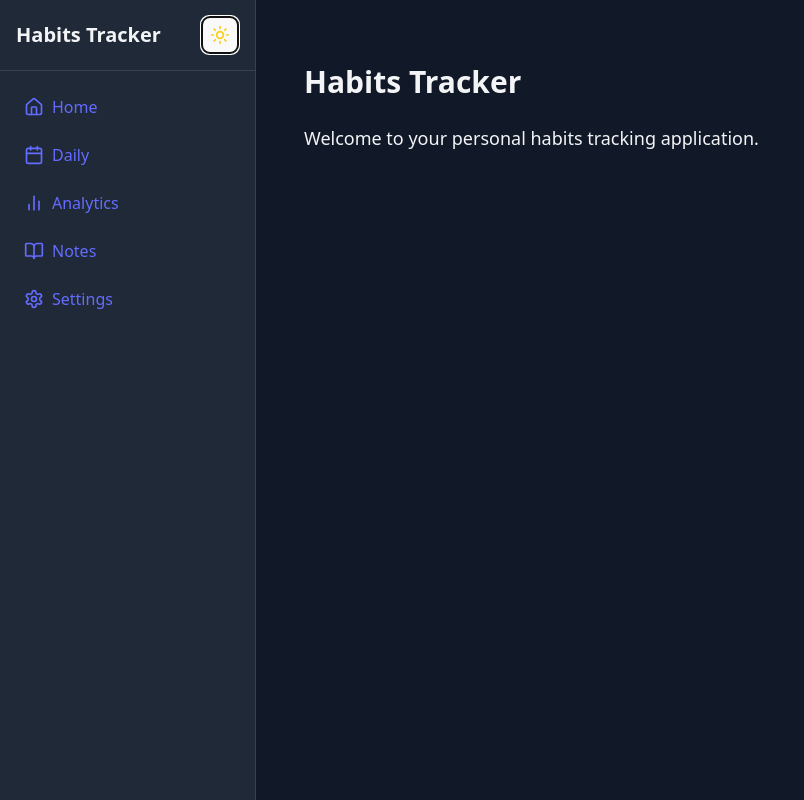
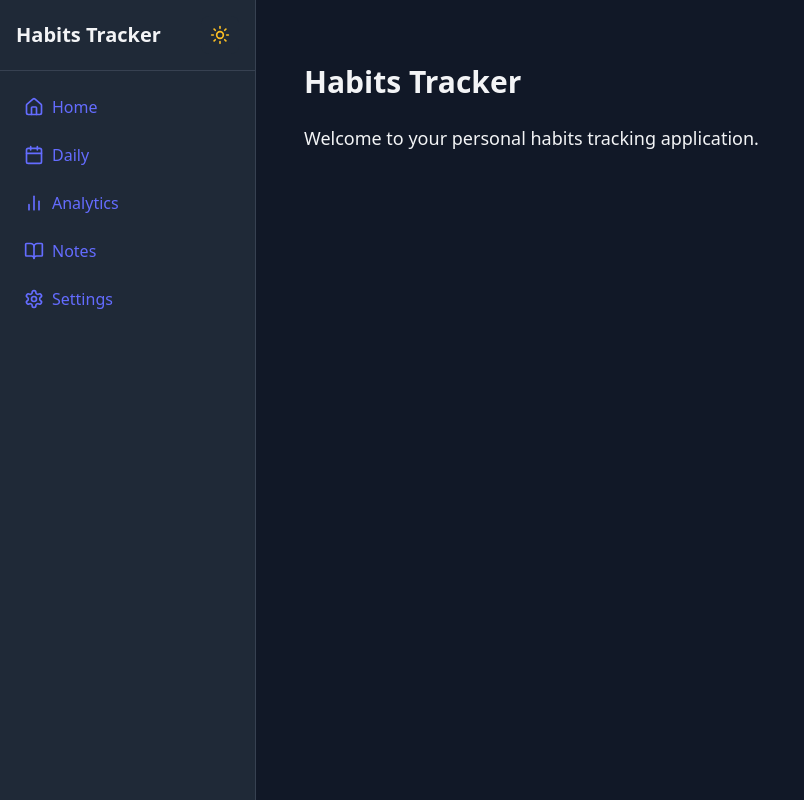
Before and after one commit to abdelrahman-ahmed-nassar/habits-tracker, a React (Vite) app in the folder frontend/: page / in a window 1280 px wide. Both pictures are taken after a click on the button 220 px from the left and 35 px from the top of the page. Shown: the whole page, without its empty margins (0-804 px from the left). Built offline with nearby package versions, Linux system fonts and the light colour scheme.

Commit message:
Update ThemeToggle styles and icon colors for improved accessibility and visual consistency

```diff
--- a/frontend/src/components/ThemeToggle.tsx
+++ b/frontend/src/components/ThemeToggle.tsx
@@ -7,13 +7,13 @@ const ThemeToggle = () => {
   return (
     <button
       onClick={toggleTheme}
-      className="p-2 rounded-lg hover:bg-gray-100 dark:hover:bg-gray-700 transition-colors"
+      className="p-2 rounded-lg bg-gray-50 dark:bg-gray-800 hover:bg-gray-200 dark:hover:bg-gray-600 transition-colors duration-200 focus:outline-none"
       aria-label={`Switch to ${theme === "light" ? "dark" : "light"} mode`}
     >
       {theme === "light" ? (
-        <Moon className="w-5 h-5 text-gray-700" />
+        <Moon className="w-5 h-5 text-gray-800 dark:text-gray-200" />
       ) : (
-        <Sun className="w-5 h-5 text-yellow-400" />
+        <Sun className="w-5 h-5 text-amber-500 dark:text-amber-400" />
       )}
     </button>
   );
```
